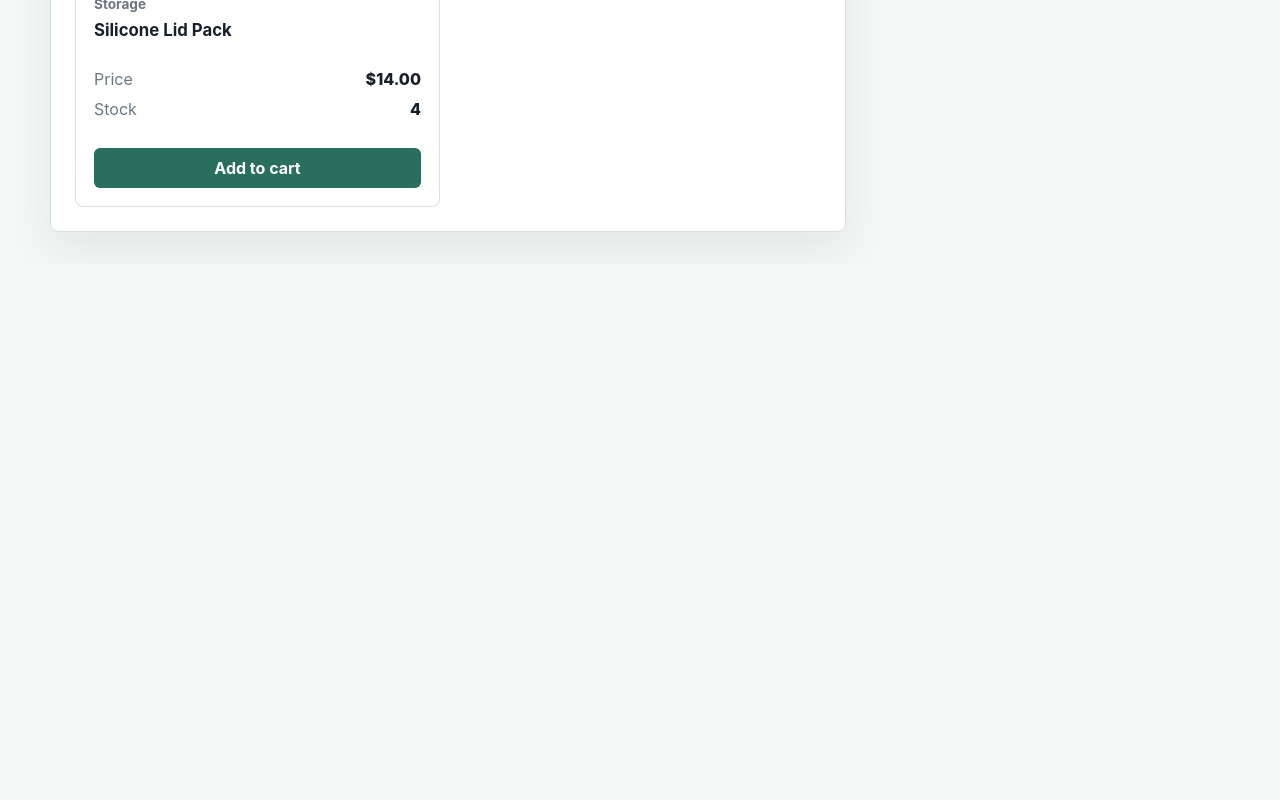
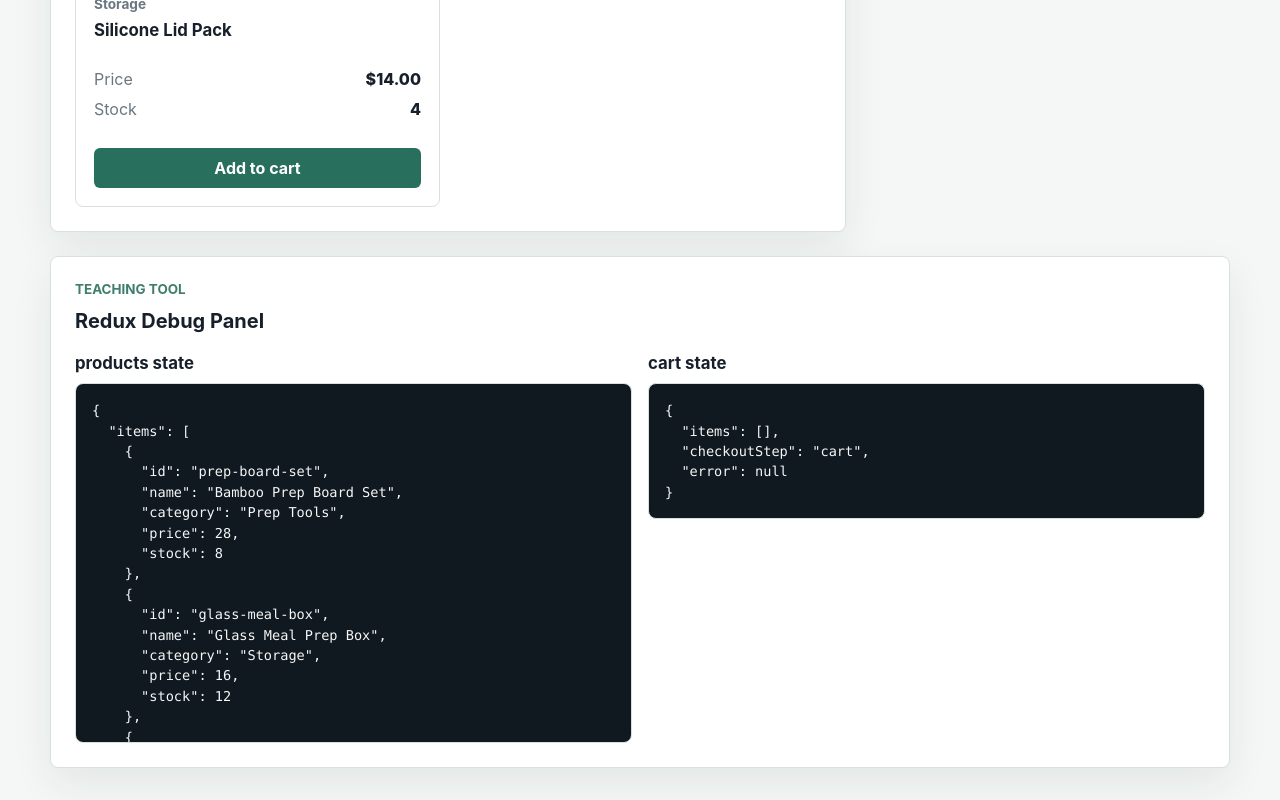
Before and after one commit to isoneday/day13, a React (Vite) app: page / in a window 1280 px wide. Shown: the part 1024-1824 px from the top of the page. Before the commit the page ends 1288 px from the top, so only its background shows below. Built offline with nearby package versions, Linux system fonts and the light colour scheme.

Commit message:
Add Debug Panel

```diff
--- a/src/App.jsx
+++ b/src/App.jsx
@@ -1,4 +1,5 @@
 import CartSummary from './components/CartSummary';
+import DebugPanel from './components/DebugPanel';
 import Header from './components/Header';
 import ProductList from './components/ProductList';
 
@@ -18,6 +19,8 @@ function App() {
         <ProductList />
         <CartSummary />
       </div>
+
+      <DebugPanel />
     </main>
   );
 }
--- /dev/null
+++ b/src/components/DebugPanel.jsx
@@ -0,0 +1,30 @@
+import { useSelector } from 'react-redux';
+
+function DebugPanel() {
+  const products = useSelector((state) => state.products);
+  const cart = useSelector((state) => state.cart);
+
+  return (
+    <section className="panel debug-panel" aria-labelledby="debug-title">
+      <div className="section-heading">
+        <div>
+          <p className="eyebrow">Teaching Tool</p>
+          <h2 id="debug-title">Redux Debug Panel</h2>
+        </div>
+      </div>
+
+      <div className="debug-grid">
+        <div>
+          <h3>products state</h3>
+          <pre>{JSON.stringify(products, null, 2)}</pre>
+        </div>
+        <div>
+          <h3>cart state</h3>
+          <pre>{JSON.stringify(cart, null, 2)}</pre>
+        </div>
+      </div>
+    </section>
+  );
+}
+
+export default DebugPanel;
--- a/src/index.css
+++ b/src/index.css
@@ -287,12 +287,38 @@ dd {
   padding: 12px;
 }
 
+.debug-grid {
+  display: grid;
+  grid-template-columns: repeat(2, minmax(0, 1fr));
+  gap: 16px;
+}
+
+.debug-grid h3 {
+  margin-bottom: 10px;
+}
+
+pre {
+  max-height: 360px;
+  overflow: auto;
+  border: 1px solid #d8e0dd;
+  border-radius: 8px;
+  background: #101820;
+  color: #f4f7f6;
+  font-family: "SFMono-Regular", Consolas, "Liberation Mono", monospace;
+  font-size: 0.85rem;
+  line-height: 1.5;
+  margin: 0;
+  padding: 16px;
+  white-space: pre-wrap;
+}
+
 @media (max-width: 900px) {
   .shop-layout {
     grid-template-columns: 1fr;
   }
 
-  .product-grid {
+  .product-grid,
+  .debug-grid {
     grid-template-columns: 1fr;
   }
 }
```
Also changed, not shown: 1 other file (tests, documents, lock files or other folders).
